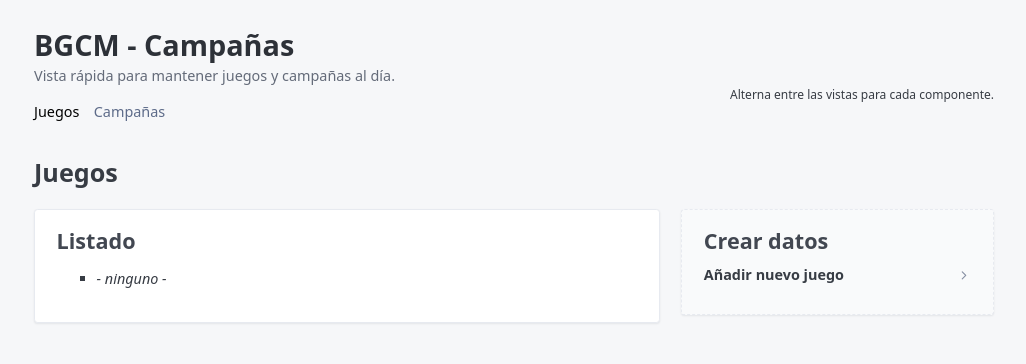
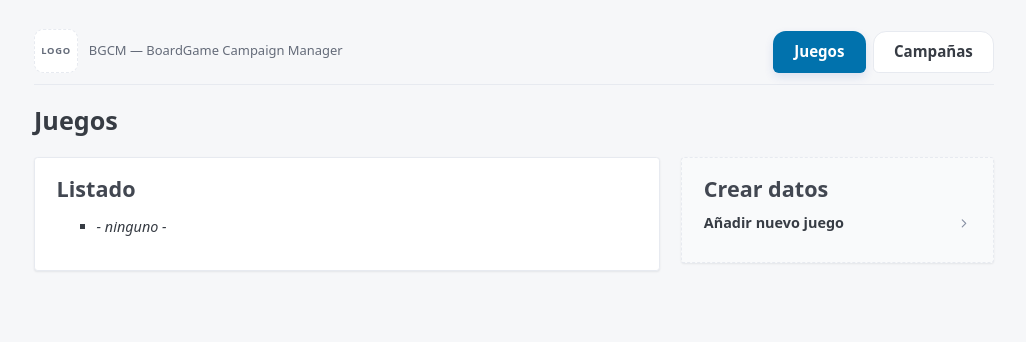
Before and after one commit to KikoNet13/bgcm, a Flask app: page / in a window 1280 px wide. Shown: the top 364 px of the page, without its empty margins (126-1152 px from the left). Run offline with Flask 3, Linux system fonts and the light colour scheme; some libraries are stand-ins or nearby versions.

Commit message:
Pestañas Juegos y Campañas añadidas

```diff
--- a/templates/base.html
+++ b/templates/base.html
@@ -34,6 +34,78 @@
       .page-header p {
         margin: 0;
         color: var(--pico-muted-color);
+      }
+
+      .app-header {
+        display: flex;
+        flex-wrap: wrap;
+        align-items: flex-end;
+        justify-content: space-between;
+        gap: 1rem 1.5rem;
+        padding-bottom: 0.75rem;
+        border-bottom: 1px solid var(--pico-muted-border-color);
+        margin-bottom: 1.5rem;
+      }
+
+      .app-header .brand {
+        display: flex;
+        align-items: center;
+        gap: 0.75rem;
+      }
+
+      .logo-placeholder {
+        width: 44px;
+        height: 44px;
+        border-radius: 0.65rem;
+        border: 1px dashed var(--pico-muted-border-color);
+        display: flex;
+        align-items: center;
+        justify-content: center;
+        font-size: 0.65rem;
+        font-weight: 700;
+        letter-spacing: 0.08em;
+        text-transform: uppercase;
+        color: var(--pico-muted-color);
+        background: #fff;
+      }
+
+      .brand-title {
+        margin: 0;
+        font-size: 0.9rem;
+        font-weight: 500;
+        color: var(--pico-muted-color);
+      }
+
+      .primary-tabs {
+        display: flex;
+        flex-wrap: wrap;
+        gap: 0.5rem;
+      }
+
+      .primary-tabs a {
+        display: inline-flex;
+        align-items: center;
+        justify-content: center;
+        padding: 0.6rem 1.4rem;
+        border-radius: 0.9rem 0.9rem 0.4rem 0.4rem;
+        border: 1px solid var(--pico-muted-border-color);
+        background: #fff;
+        font-size: 1.05rem;
+        font-weight: 600;
+        color: var(--pico-contrast-color);
+        text-decoration: none;
+        transition: background 0.2s ease, border-color 0.2s ease;
+      }
+
+      .primary-tabs a:hover {
+        border-color: var(--pico-primary);
+      }
+
+      .primary-tabs a.is-active {
+        background: var(--pico-primary-background);
+        color: var(--pico-primary-inverse);
+        border-color: transparent;
+        box-shadow: 0 4px 10px rgba(30, 64, 175, 0.12);
       }
 
       .stack > * + * {
@@ -169,6 +241,7 @@
       hx-target="#page"
       hx-select="#page"
     >
+      {% block page_header %}{% endblock %}
       {% block content %}{% endblock %}
     </main>
 
--- a/templates/index.html
+++ b/templates/index.html
@@ -1,35 +1,31 @@
-{% extends "base.html" %} {% block content %}
+{% extends "base.html" %}
 
-<header class="page-header">
-  <h1>BGCM - Campañas</h1>
-  <p>Vista r&aacute;pida para mantener juegos y campañas al d&iacute;a.</p>
-</header>
-
-<div class="stack">
-  <nav id="view-nav">
-    <ul>
-      <li>
+{% block page_header %}
+<header class="app-header">
+  <div class="brand">
+    <div class="logo-placeholder" aria-hidden="true">Logo</div>
+    <p class="brand-title">BGCM — BoardGame Campaign Manager</p>
+  </div>
+  <nav class="primary-tabs" aria-label="Navegación principal">
     <a
       href="{{ url_for('index', view='games') }}"
-          class="{{ 'contrast' if view == 'games' else 'secondary' }}"
+      class="{{ 'is-active' if view == 'games' else '' }}"
       aria-current="{{ 'page' if view == 'games' else 'false' }}"
     >
       Juegos
     </a>
-      </li>
-      <li>
     <a
       href="{{ url_for('index', view='campaigns') }}"
-          class="{{ 'contrast' if view == 'campaigns' else 'secondary' }}"
+      class="{{ 'is-active' if view == 'campaigns' else '' }}"
       aria-current="{{ 'page' if view == 'campaigns' else 'false' }}"
     >
       Campañas
     </a>
-      </li>
-    </ul>
-    <small>Alterna entre las vistas para cada componente.</small>
   </nav>
+</header>
+{% endblock %}
 
+{% block content %}
 <div id="view-content" class="stack">
   {% if view == "games" %}
   <section class="stack">
@@ -122,9 +118,7 @@
                   </td>
                   <td>{{ campaign.game.name }}</td>
                   <td>
-                      <span
-                        class="status-pill status-{{ campaign.status.value }}"
-                      >
+                    <span class="status-pill status-{{ campaign.status.value }}">
                       {{ status_labels[campaign.status.value] }}
                     </span>
                     {% if campaign.abandoned %}
@@ -201,6 +195,5 @@
   </section>
   {% endif %}
 </div>
-</div>
 
 {% endblock %}
```
Lines whose indentation alone changed are shown as unchanged.
